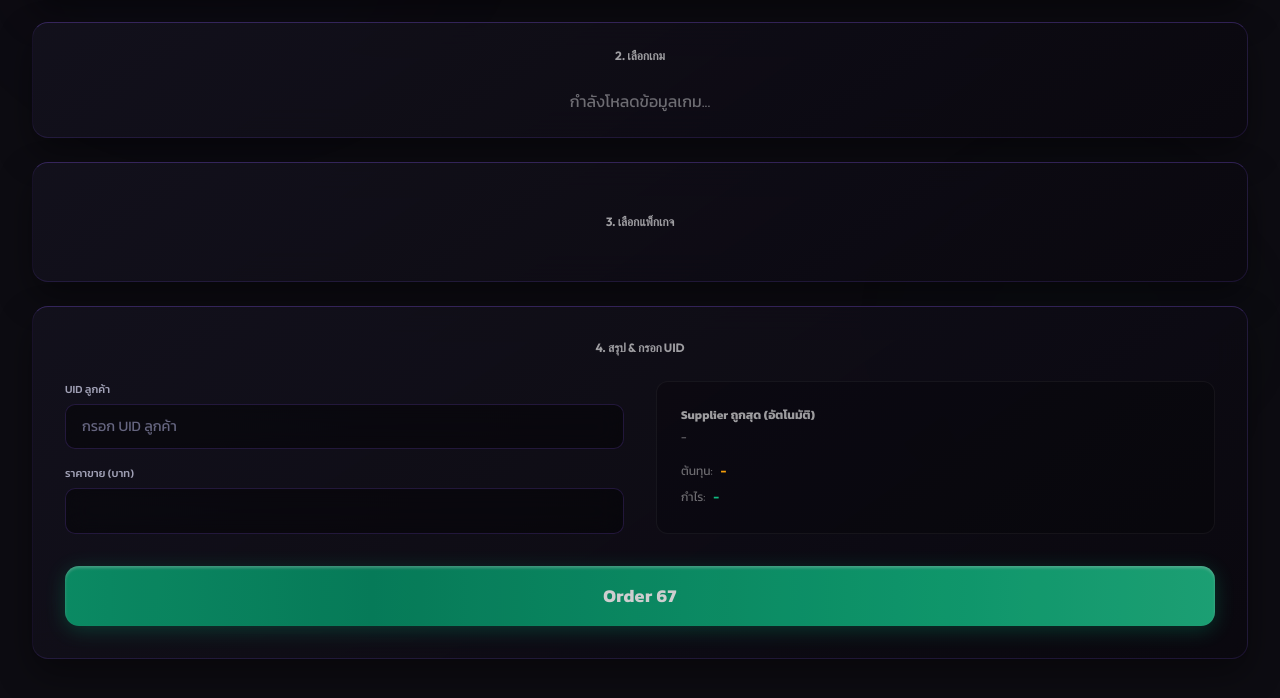
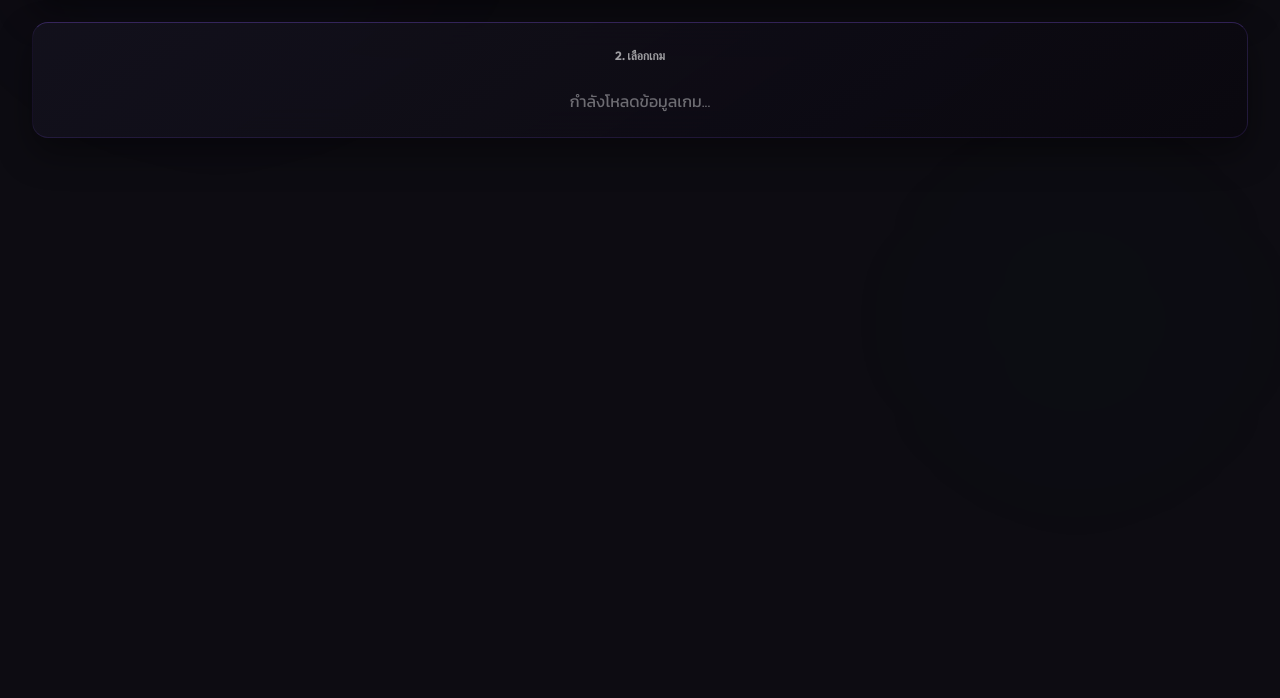
Before and after one commit to Maxkies6767/67SHOP-PROJECT, a plain HTML site: page admin/order.html in a window 1280 px wide. Shown: the part 354-1052 px from the top of the page. After the commit the page ends 800 px from the top, so only its background shows below. Drawn offline with nearby package versions, Linux system fonts and the light colour scheme; no server answers; sample sign-in values are in the browser's storage.

Commit message:
refactor: Remove unused placeholders for Steps 3 and 4

```diff
--- a/admin/order.html
+++ b/admin/order.html
@@ -84,35 +84,6 @@
                 )))
             ]),
 
-            // 3. เลือกแพ็กเกจ (Empty Background State)
-            React.createElement('div', { className: 'card mb-6 p-6 min-h-[120px] flex items-center justify-center', key: 'step3' }, [
-                React.createElement('h3', { className: 'text-[12px] font-bold text-white/60 uppercase m-0' }, '3. เลือกแพ็กเกจ')
-            ]),
-
-            // 4. สรุป & กรอก UID (Empty Background State)
-            React.createElement('div', { className: 'card p-8 mb-10', key: 'step4' }, [
-                React.createElement('h3', { className: 'text-center text-[12px] font-bold text-white/60 mb-6 uppercase' }, '4. สรุป & กรอก UID'),
-                React.createElement('div', { className: 'grid grid-cols-1 md:grid-cols-2 gap-8' }, [
-                    React.createElement('div', { className: 'space-y-4' }, [
-                        React.createElement('div', null, [
-                            React.createElement('label', { className: 'form-label text-[11px]' }, 'UID ลูกค้า'),
-                            React.createElement('input', { className: 'form-input bg-black/40', disabled: true, placeholder: 'กรอก UID ลูกค้า' })
-                        ]),
-                        React.createElement('div', null, [
-                            React.createElement('label', { className: 'form-label text-[11px]' }, 'ราคาขาย (บาท)'),
-                            React.createElement('input', { className: 'form-input bg-black/40', disabled: true })
-                        ])
-                    ]),
-                    React.createElement('div', { className: 'bg-black/20 border border-white/5 rounded-xl p-6 text-[12px]' }, [
-                        React.createElement('div', { className: 'text-white/60 font-bold mb-1' }, 'Supplier ถูกสุด (อัตโนมัติ)'),
-                        React.createElement('div', { className: 'text-white/40 mb-4' }, '-'),
-                        React.createElement('div', { className: 'flex items-center gap-2 mb-2' }, [React.createElement('span', { className: 'text-white/40' }, 'ต้นทุน:'), React.createElement('span', { className: 'text-[#f59e0b] font-bold' }, '-')]),
-                        React.createElement('div', { className: 'flex items-center gap-2' }, [React.createElement('span', { className: 'text-white/40' }, 'กำไร:'), React.createElement('span', { className: 'text-[#10b981] font-bold' }, '-')])
-                    ])
-                ]),
-                React.createElement('button', { className: 'btn btn-success w-full py-4 mt-8 text-lg font-bold opacity-80 cursor-not-allowed' }, 'Order 67')
-            ]),
-
             // Popup Component
             React.createElement(TopupPopup, {
                 key: 'popup',
```
